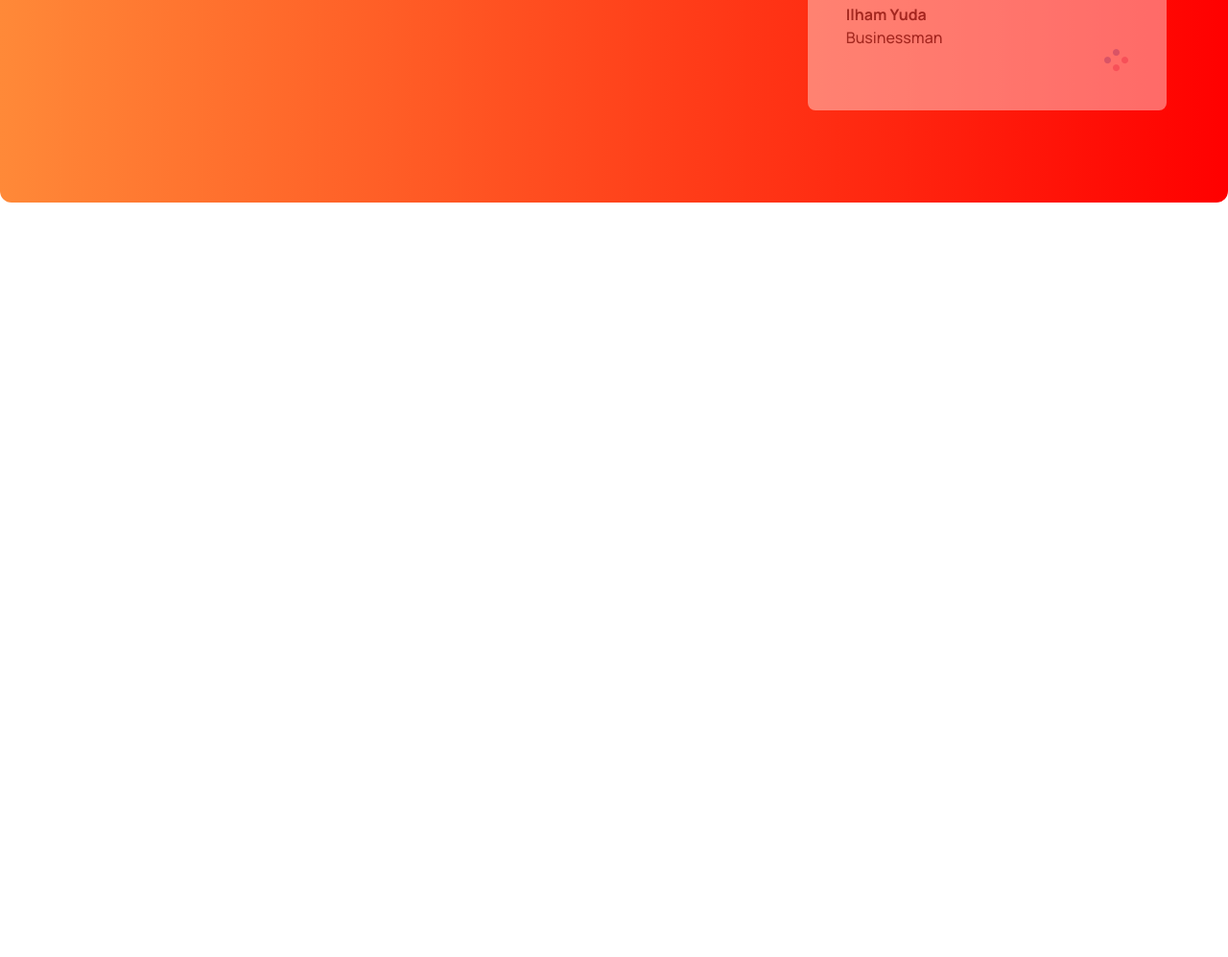
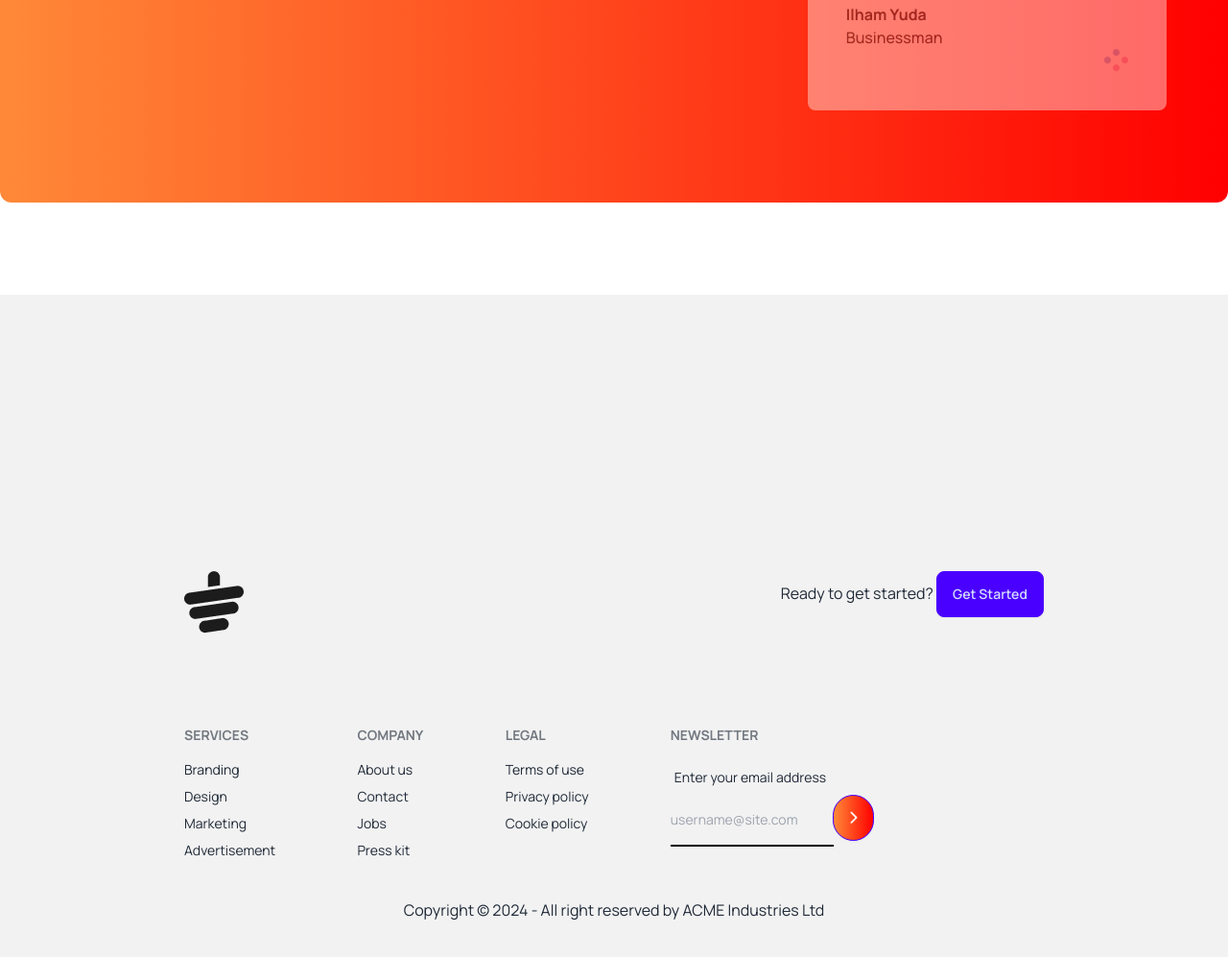
Before and after one commit to Mohammed-Saiful-Islam/tea-house-copy, a plain HTML site: page index.html in a window 1280 px wide. Shown: the part 2320-3317 px from the top of the page at 96% size. Before the commit the page ends 2627 px from the top, so only its background shows below. Drawn offline with nearby package versions, Linux system fonts and the light colour scheme.

Commit message:
footer added

```diff
--- a/index.html
+++ b/index.html
@@ -23,7 +23,8 @@
             theme: {
                 extend: {
                     colors: {
-                        clifford: '#da373d',
+                        'gradient-start': '#FF8938',
+                        'gradient-end': '#F00',
                     }
                 }
             }
@@ -141,7 +142,7 @@
         </section>
         <!-- super client section -->
         <section
-            class=" my-24 flex flex-col lg:flex-row gap-12 rounded-xl bg-gradient-to-r from-[#FF8938] to-[#F00] px-16 py-24">
+            class=" my-24 flex flex-col lg:flex-row gap-12 rounded-xl bg-gradient-to-r from-gradient-start to-gradient-end px-16 py-24">
             <div class="flex lg:pr-28 items-center">
                 <div class="space-y-5">
                     <h2 class="text-5xl font-extrabold text-white">
@@ -210,8 +211,54 @@
             </div>
         </section>
     </main>
-    <footer>
-
+    <footer class="p-48 py-10text-base-content bg-base-200 ">
+        <div class="flex justify-between my-24">
+            <img src="images/cup.png" alt="">
+            <p>
+                <span>Ready to get started?</span>
+                <button class="btn btn-primary">Get Started</button>
+            </p>
+        </div>
+        <div class="footer ">
+            <nav>
+                <header class="footer-title">Services</header>
+                <a class="link link-hover">Branding</a>
+                <a class="link link-hover">Design</a>
+                <a class="link link-hover">Marketing</a>
+                <a class="link link-hover">Advertisement</a>
+            </nav>
+            <nav>
+                <header class="footer-title">Company</header>
+                <a class="link link-hover">About us</a>
+                <a class="link link-hover">Contact</a>
+                <a class="link link-hover">Jobs</a>
+                <a class="link link-hover">Press kit</a>
+            </nav>
+            <nav>
+                <header class="footer-title">Legal</header>
+                <a class="link link-hover">Terms of use</a>
+                <a class="link link-hover">Privacy policy</a>
+                <a class="link link-hover">Cookie policy</a>
+            </nav>
+            <form>
+                <header class="footer-title">Newsletter</header>
+                <fieldset class="form-control w-80">
+                    <label class="label">
+                        <span class="label-text">Enter your email address</span>
+                    </label>
+                    <div class="join">
+                        <input type="text" placeholder="username@site.com"
+                            class="py-4 bg-transparent border-b-2 border-black outline-none" />
+                        <button
+                            class="btn text-white btn-primary rounded-full bg-gradient-to-r from-gradient-start to-gradient-end"><i
+                                class="fa-solid fa-chevron-right"></i></button>
+                    </div>
+                </fieldset>
+            </form>
+        </div>
+        <div class="mt-10 text-center">
+            <p>Copyright © 2024 - All right reserved by ACME Industries Ltd</p>
+        </div>
     </footer>
 </body>
 
```
